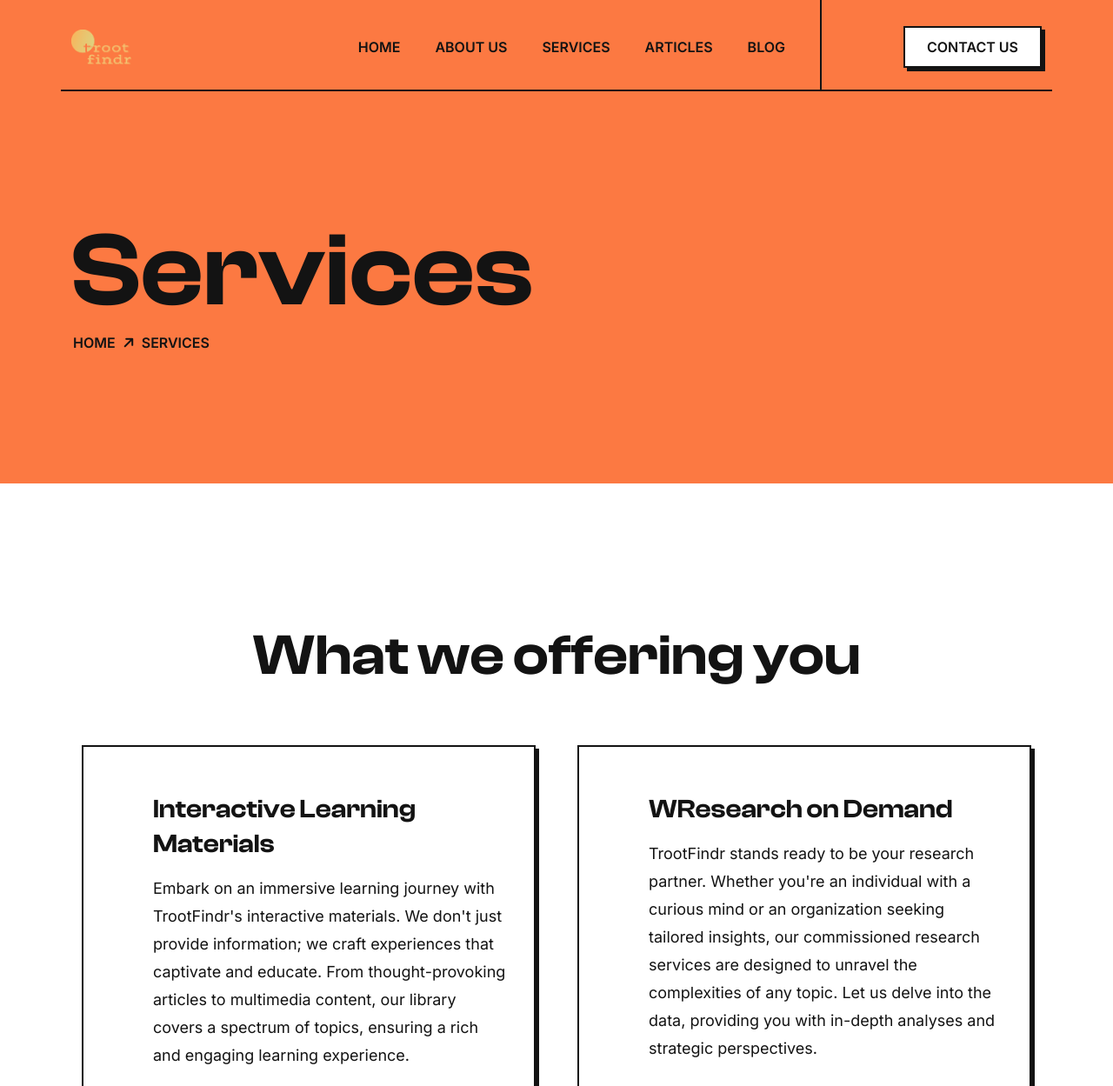
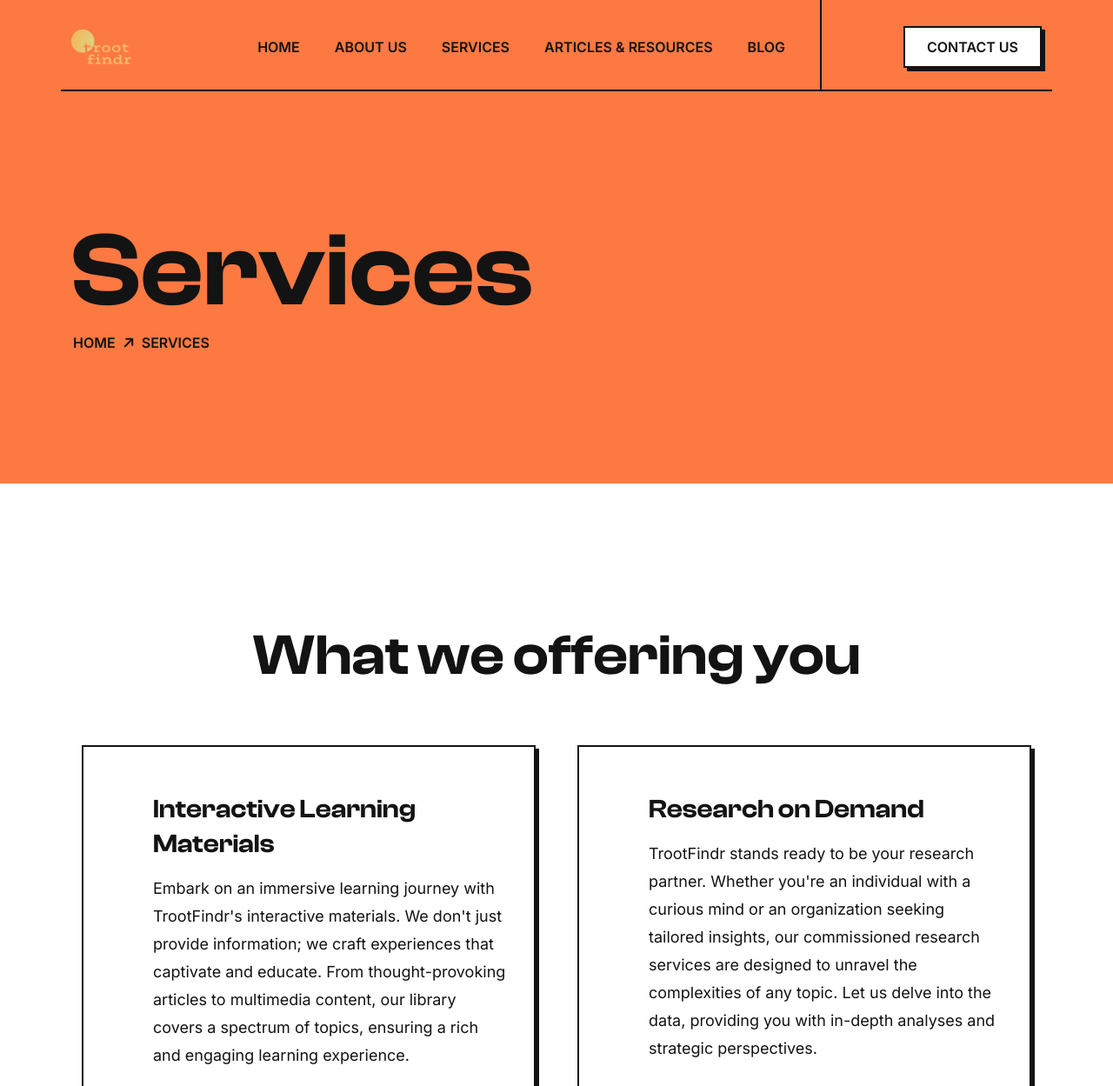
Before and after one commit to maceteligolden/troot, a plain HTML site: page services.html in a window 1280 px wide. Shown: the top 1249 px of the page at 87% size. Drawn offline with nearby package versions, Linux system fonts and the light colour scheme; files whose address does not match are found by name.

Commit message:
update:change navbar in services page

```diff
--- a/services.html
+++ b/services.html
@@ -55,19 +55,19 @@
                     <li class="nav-item dropdown">
                         <a class="nav-link dropdown-toggle" href="services.html" role="button" data-toggle="dropdown"
                             aria-haspopup="true" aria-expanded="false">
-                            services
+                            Services
                         </a>
                     </li>
                     <li class="nav-item dropdown">
                         <a class="nav-link dropdown-toggle" href="articles.html" role="button" data-toggle="dropdown"
                             aria-haspopup="true" aria-expanded="false">
-                            articles
+                            Articles & Resources
                         </a>
                     </li>
                     <li class="nav-item dropdown">
                         <a class="nav-link dropdown-toggle" href="blogs.html" role="button" data-toggle="dropdown"
                             aria-haspopup="true" aria-expanded="false">
-                            blog
+                            Blog
                         </a>
                     </li>
                 </ul>
@@ -123,7 +123,7 @@
                         <div class="single_offer_box wow fadeInLeft" data-wow-delay="0.5s">
                             <img src="assets/img/icon/offer_box/2.svg" alt="">
                             <div class="content">
-                                <h5>WResearch on Demand</h5>
+                                <h5>Research on Demand</h5>
                                 <p>
                                     TrootFindr stands ready to be your research partner. Whether you're an individual with a curious mind or an organization seeking tailored insights, our commissioned research services are designed to unravel the complexities of any topic. Let us delve into the data, providing you with in-depth analyses and strategic perspectives.
                                 </p>
```
